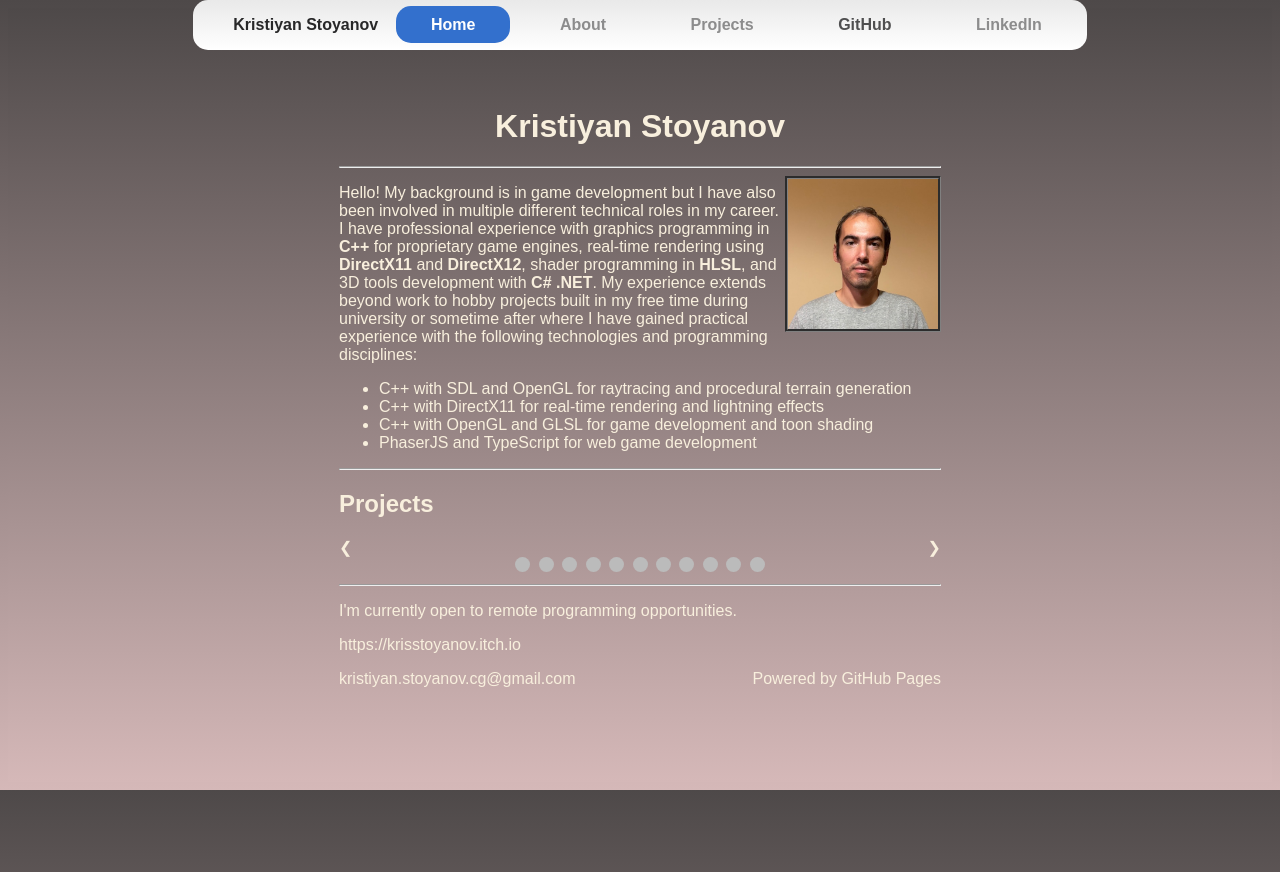
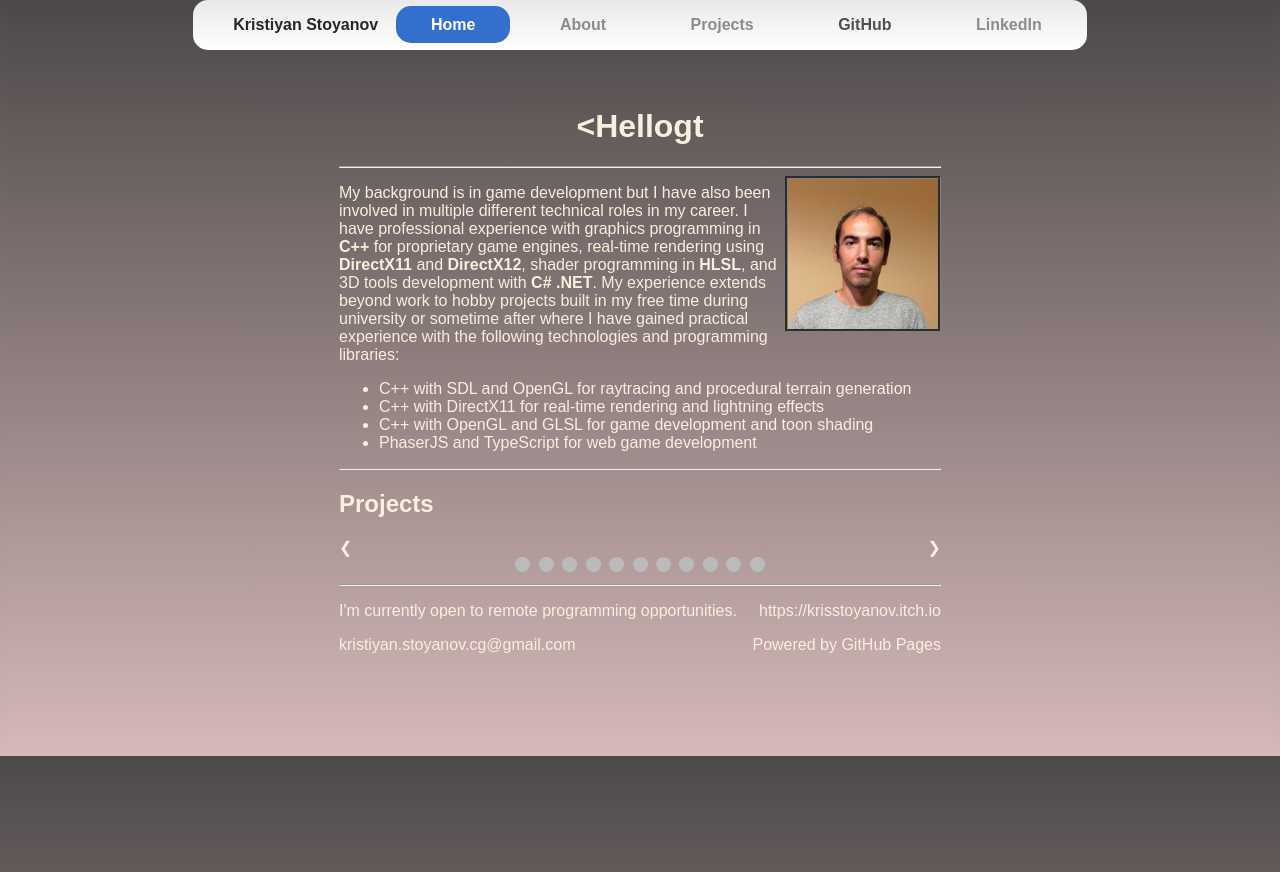
Before and after one commit to KrisKStoyanov/KrisKStoyanov.github.io, a Jekyll site: the page built from index.html, in a window 1280 px wide. Shown: the top 872 px of the page. Built offline with Jekyll 4.4.1, drawn with Linux system fonts in a browser that asks for light colours.

Commit message:
Update index.html

```diff
--- a/index.html
+++ b/index.html
@@ -3,14 +3,14 @@ layout: default
 title: Kristiyan Stoyanov - Portfolio
 ---
 
-<h1 id="about" style="text-align: center"> Kristiyan Stoyanov </h1>
+<h1 id="about" style="text-align: center"> &ltHellogt</h1>
 <hr>
 <img src=".\assets\images\me_512x512.png" alt="My photo" class="custom-image-border-right">
-<p>Hello! My background is in game development but I have also been involved in multiple different technical roles in my career.
+<p>My background is in game development but I have also been involved in multiple different technical roles in my career.
  I have professional experience with graphics programming in <b>C++</b> for proprietary game engines,
  real-time rendering using <b>DirectX11</b> and <b>DirectX12</b>, shader programming in <b>HLSL</b>, and 3D tools development with <b>C# .NET</b>.
  My experience extends beyond work to hobby projects built in my free time during university or sometime after where I have gained
- practical experience with the following technologies and programming disciplines:
+ practical experience with the following technologies and programming libraries:
  <ul>
     <li>
   C++ with SDL and OpenGL for raytracing and procedural terrain generation
@@ -111,10 +111,11 @@ title: Kristiyan Stoyanov - Portfolio
 
 <hr>
 <p>
-    I'm currently open to remote programming opportunities.
-</p>
-<p>
-    https://krisstoyanov.itch.io
+    <a>I'm currently open to remote programming opportunities.</a>
+
+    <a style="display: inline" class="custom-text-right">
+        https://krisstoyanov.itch.io
+    </a>
 </p>
 <p>
     <a href="mailto:kristiyan.stoyanov.krs@gmail.com" class="custom-hover-link-text">
```
